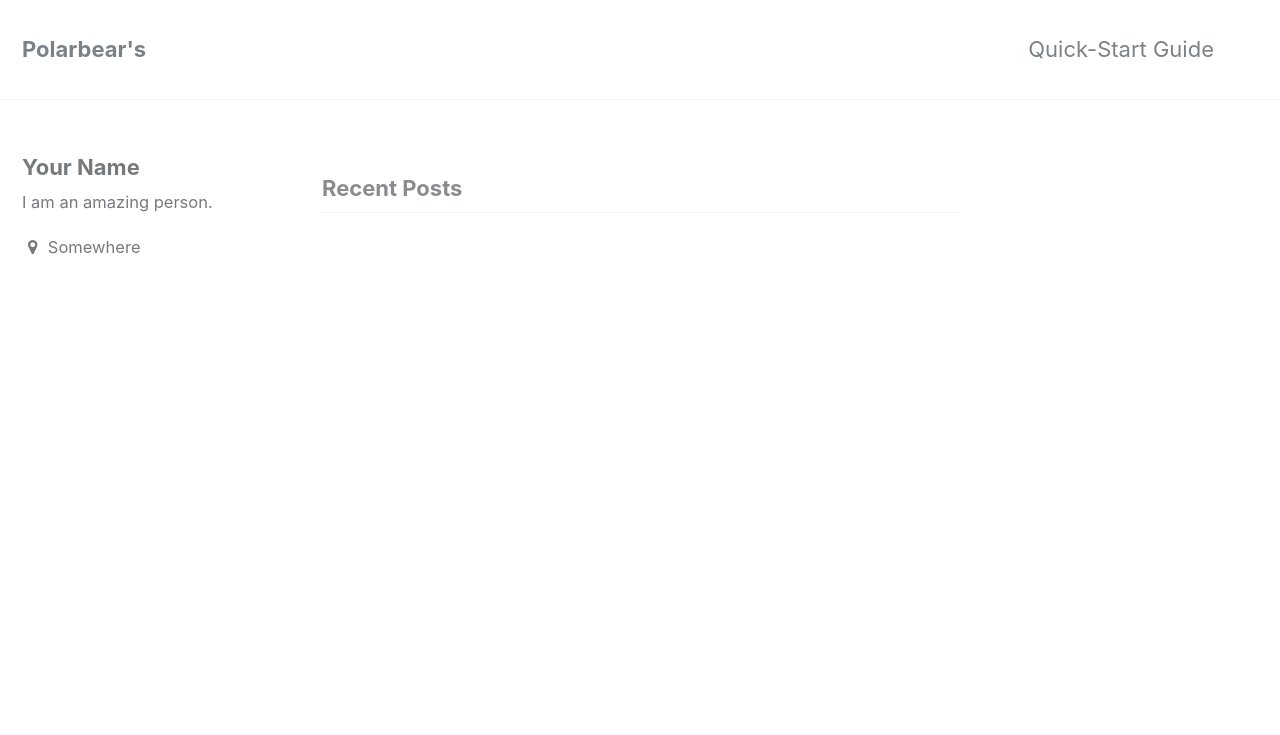
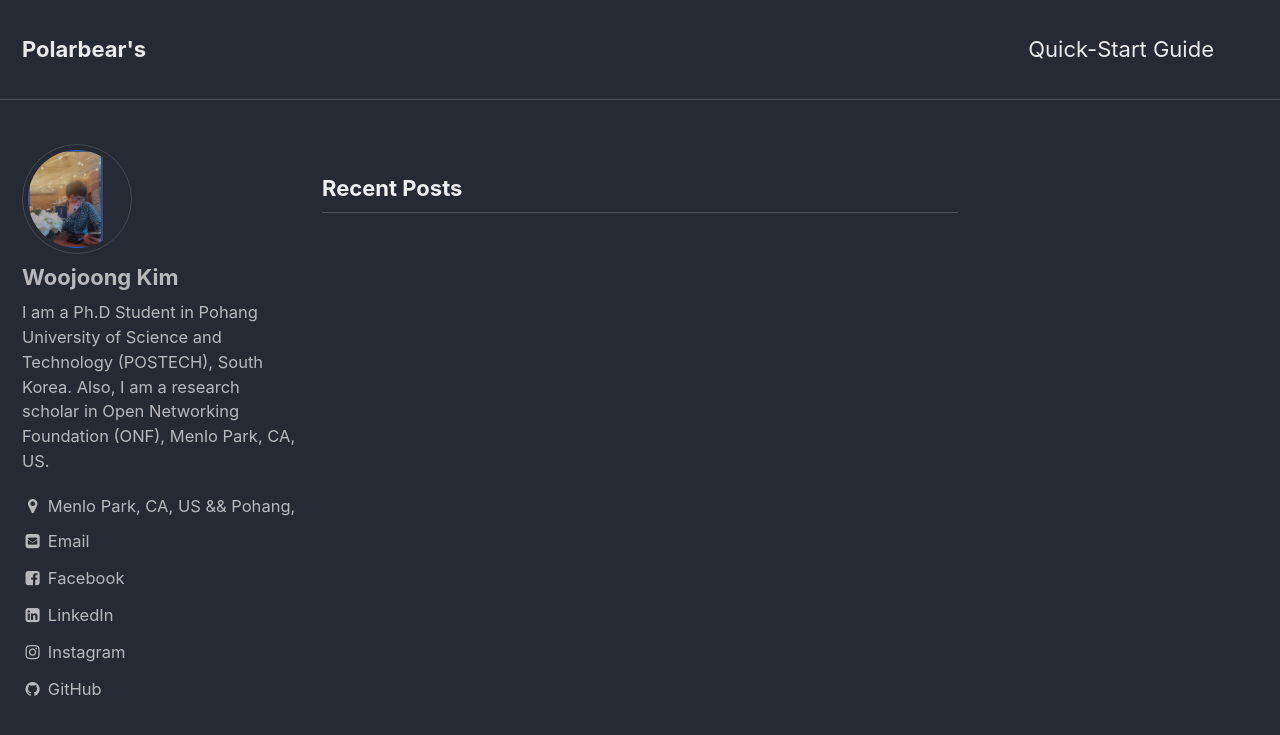
Before and after one commit to woojoong88/woojoong88.github.io, a Jekyll site: the page built from index.html, in a window 1280 px wide and 900 px high. Shown: the top 735 px of the window. Built offline with Jekyll 4.4.1, drawn with Linux system fonts in a browser that asks for light colours; the list of posts is cut into pages by our own code.

Commit message:
change all bio

```diff
--- a/_config.yml
+++ b/_config.yml
@@ -5,7 +5,7 @@
 # For technical reasons, this file is *NOT* reloaded automatically when you use
 # `jekyll serve`. If you change this file, please restart the server process.
 
-minimal_mistakes_skin    : "default" # "air", "contrast", "dark", "dirt", "mint", "sunrise"
+minimal_mistakes_skin    : "dark" #"default" # "air", "contrast", "dark", "dirt", "mint", "sunrise"
 
 # Site Settings
 locale                   : "en"
@@ -16,7 +16,7 @@ description              : "Here is Woojoong's web site. It shows my CV, researc
 url                      : "https://woojoong88.github.io"
 baseurl                  : #"/cv"
 repository               : #"woojoong88/woojoong88.github.io"
-teaser                   : "/assets/images/profile.png"
+teaser                   : #"/assets/images/profile.png"
 # breadcrumbs            : false # true, false (default)
 words_per_minute         : 200
 comments:
@@ -83,25 +83,25 @@ analytics:
 
 # Site Author
 author:
-  name             : "Your Name"
-  avatar           : # path of avatar image, e.g. "/assets/images/bio-photo.jpg"
-  bio              : "I am an amazing person."
-  location         : "Somewhere"
-  email            :
+  name             : "Woojoong Kim"
+  avatar           : "/assets/images/profile.png"
+  bio              : "I am a Ph.D Student in Pohang University of Science and Technology (POSTECH), South Korea. Also, I am a research scholar in Open Networking Foundation (ONF), Menlo Park, CA, US."
+  location         : "Menlo Park, CA, US && Pohang, South Korea"
+  email            : "woojoong[at]postech.ac.kr"
   uri              :
   bitbucket        :
   codepen          :
   dribbble         :
   flickr           :
-  facebook         :
+  facebook         : "https://www.facebook.com/woojoong88"
   foursquare       :
-  github           :
+  github           : "https://github.com/woojoong88/"
   gitlab           :
   google_plus      :
   keybase          :
-  instagram        :
+  instagram        : "https://www.instagram.com/woojoong88/"
   lastfm           :
-  linkedin         : # "john-doe-12345678" (the last part of your profile url, e.g. https://www.linkedin.com/in/john-doe-12345678)
+  linkedin         : "https://www.linkedin.com/in/woojoong/"
   pinterest        :
   soundcloud       :
   stackoverflow    : # "123456/username" (the last part of your profile url, e.g. https://stackoverflow.com/users/123456/username)
```
